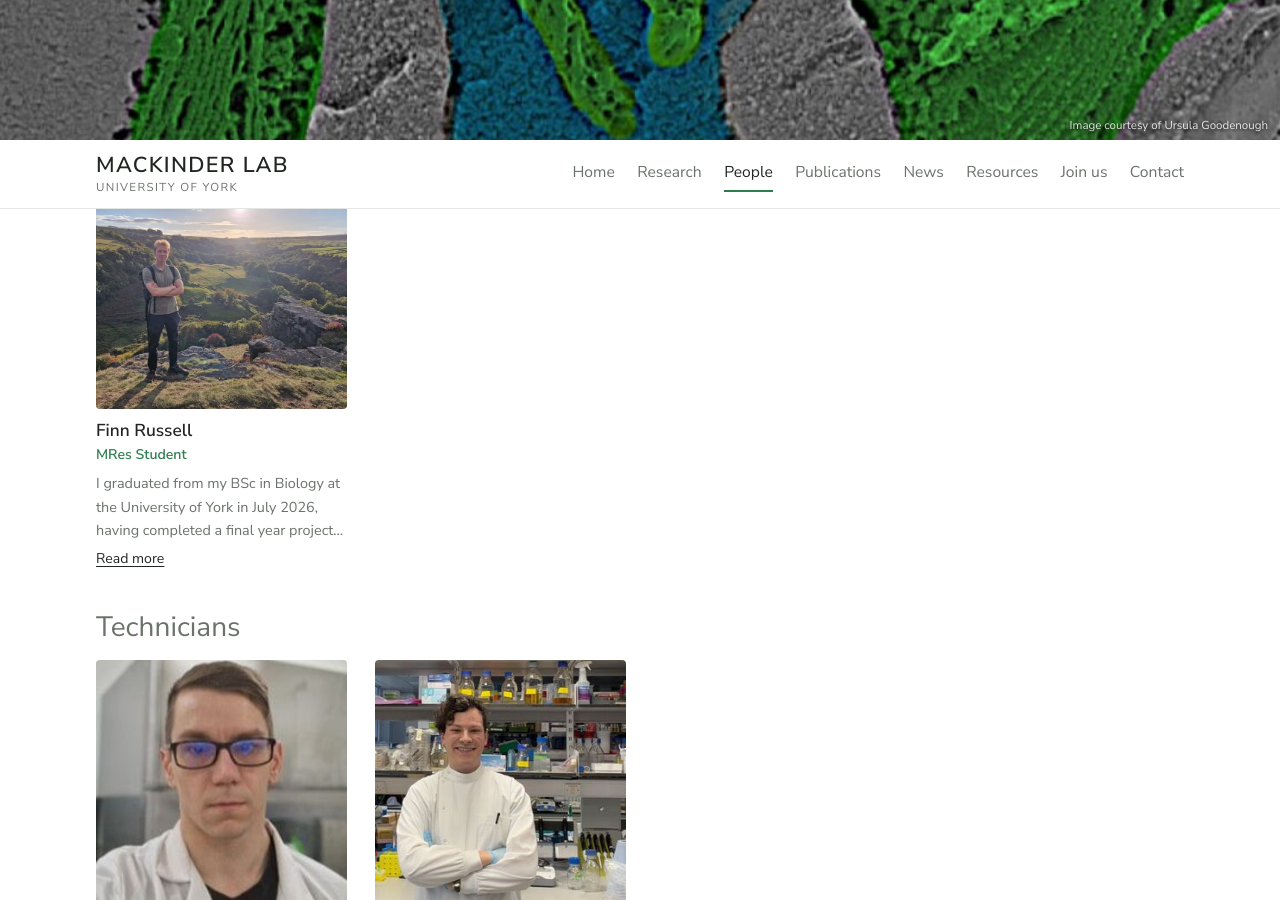
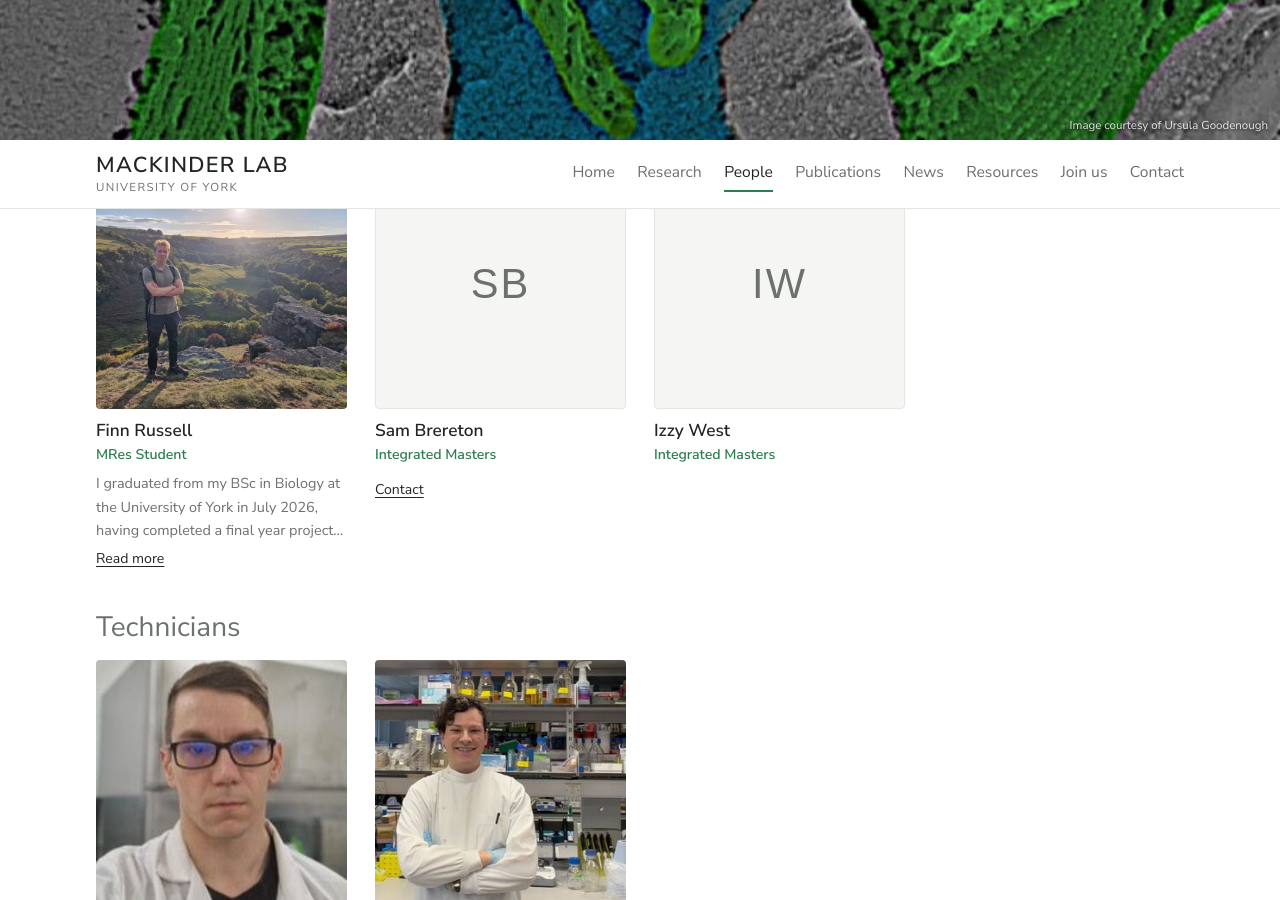
Before and after one commit to mackinderlab/mackinderlab.github.io, a Jekyll site: the page built from people.html, in a window 1280 px wide and 900 px high, scrolled down 2597 px. Built offline with Jekyll 4.4.1, drawn with Linux system fonts in a browser that asks for light colours.

Commit message:
Update _data/people/masters.yml (via Pages CMS)

```diff
--- a/_data/people/masters.yml
+++ b/_data/people/masters.yml
@@ -2,4 +2,17 @@
   role: MRes Student
   photo: /assets/images/people/finn-russell.jpg
   email: finn.russell@york.ac.uk
-  bio: I graduated from my BSc in Biology at the University of York in July 2026, having completed a final year project investigating the efficiency of arbuscular mycorrhizal biofertilizers applied to broad bean, and a placement year researching label-free photonic detection of proteins at Phorest Diagnostics. I developed an interest in algal biology during a biotechnology project in my second year of study, and I'm extremely keen to spend the coming year exploring this exciting field as a MRes student in the Mackinder lab. In my free time, I enjoy running, playing guitar, reading, and scuba diving.
+  bio: I graduated from my BSc in Biology at the University of York in July 2026,
+    having completed a final year project investigating the efficiency of
+    arbuscular mycorrhizal biofertilizers applied to broad bean, and a placement
+    year researching label-free photonic detection of proteins at Phorest
+    Diagnostics. I developed an interest in algal biology during a biotechnology
+    project in my second year of study, and I'm extremely keen to spend the
+    coming year exploring this exciting field as a MRes student in the Mackinder
+    lab. In my free time, I enjoy running, playing guitar, reading, and scuba
+    diving.
+- name: Sam Brereton
+  role: "Integrated Masters "
+  email: djk524@york.ac.uk
+- name: Izzy West
+  role: Integrated Masters
```
